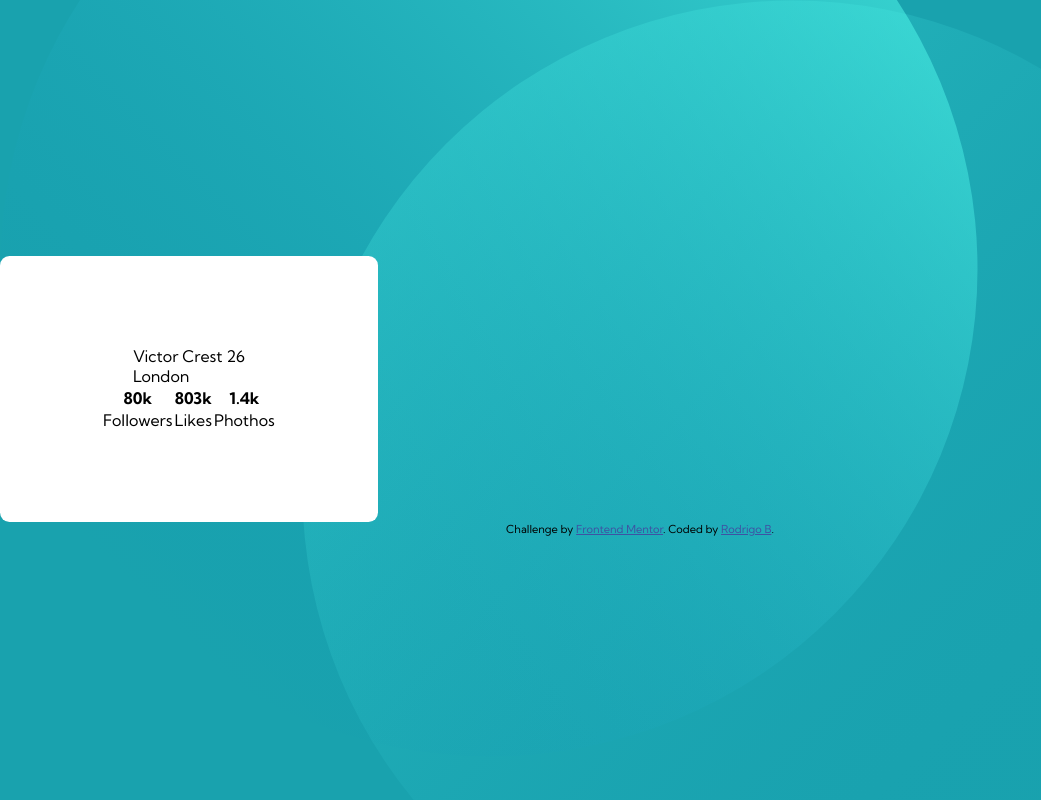
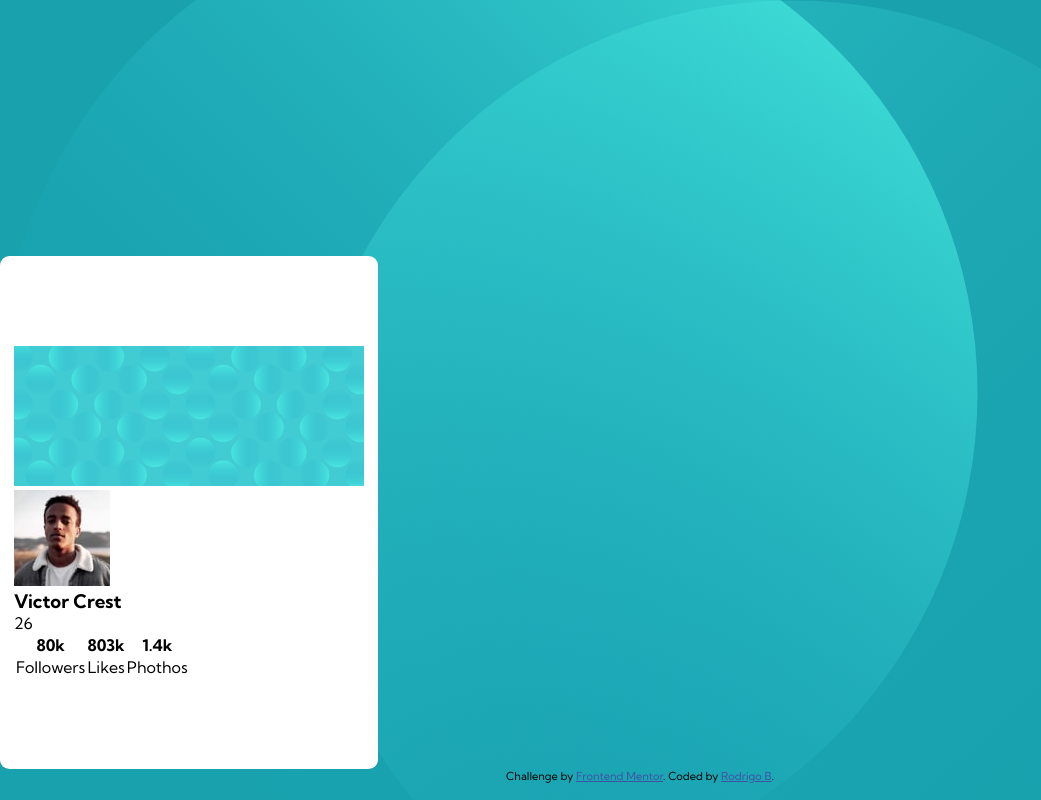
Before and after one commit to RodrigoBrasil36/profile_status_page, a plain HTML site: page profile-card-component-main/index.html in a window 1280 px wide. Shown: the whole page, without its empty margins (0-1041 px from the left). Drawn offline with Linux system fonts and the light colour scheme.

Commit message:
restruturação do html

```diff
--- a/profile-card-component-main/index.html
+++ b/profile-card-component-main/index.html
@@ -1,8 +1,10 @@
 <!DOCTYPE html>
 <html lang="en">
+
 <head>
   <meta charset="UTF-8">
-  <meta name="viewport" content="width=device-width, initial-scale=1.0"> <!-- displays site properly based on user's device -->
+  <meta name="viewport" content="width=device-width, initial-scale=1.0">
+  <!-- displays site properly based on user's device -->
   <link rel="stylesheet" href="styles.css">
   <link rel="icon" type="image/png" sizes="32x32" href="./images/favicon-32x32.png">
   <link rel="preconnect" href="https://fonts.gstatic.com">
@@ -12,21 +14,30 @@
 
   <!-- Feel free to remove these styles or customise in your own stylesheet 👍 -->
   <style>
-    .attribution { font-size: 11px; text-align: center; }
-    .attribution a { color: hsl(228, 45%, 44%); }
+    .attribution {
+      font-size: 11px;
+      text-align: center;
+    }
+
+    .attribution a {
+      color: hsl(228, 45%, 44%);
+    }
   </style>
 </head>
+
 <body>
   <main>
-    <section class="profile-info">
-     <div class="info">
-       <span class="name">Victor Crest</span>
+    <section class="cartao">
+      <div class="fotos capa">
+        <img src="./images/bg-pattern-card.svg" alt="foto capa card">
+        <img src="./images/image-victor.jpg" alt="foto perfil">
+      </div>
+      <div class="iformacao-user">
+        <h3 class="name"><strong>Victor Crest</strong></h3>
         <span class="age">26</span>
-       <p class="country">London</p>
       </div>
-   </section>
-   <section class="profile-engage">
-     <table class="profile-status">
+      <section class="footer-card">
+        <table class="user-status">
           <thead>
             <tr>
               <th>80k</th>
@@ -43,10 +54,14 @@
           </tbody>
         </table>
       </section>
+    </section>
   </main>
+  <footer>
     <div class="attribution">
       Challenge by <a href="https://www.frontendmentor.io?ref=challenge" target="_blank">Frontend Mentor</a>.
       Coded by <a href="#">Rodrigo B</a>.
     </div>
+  </footer>
 </body>
+
 </html>
```
Lines whose indentation alone changed are shown as unchanged.
